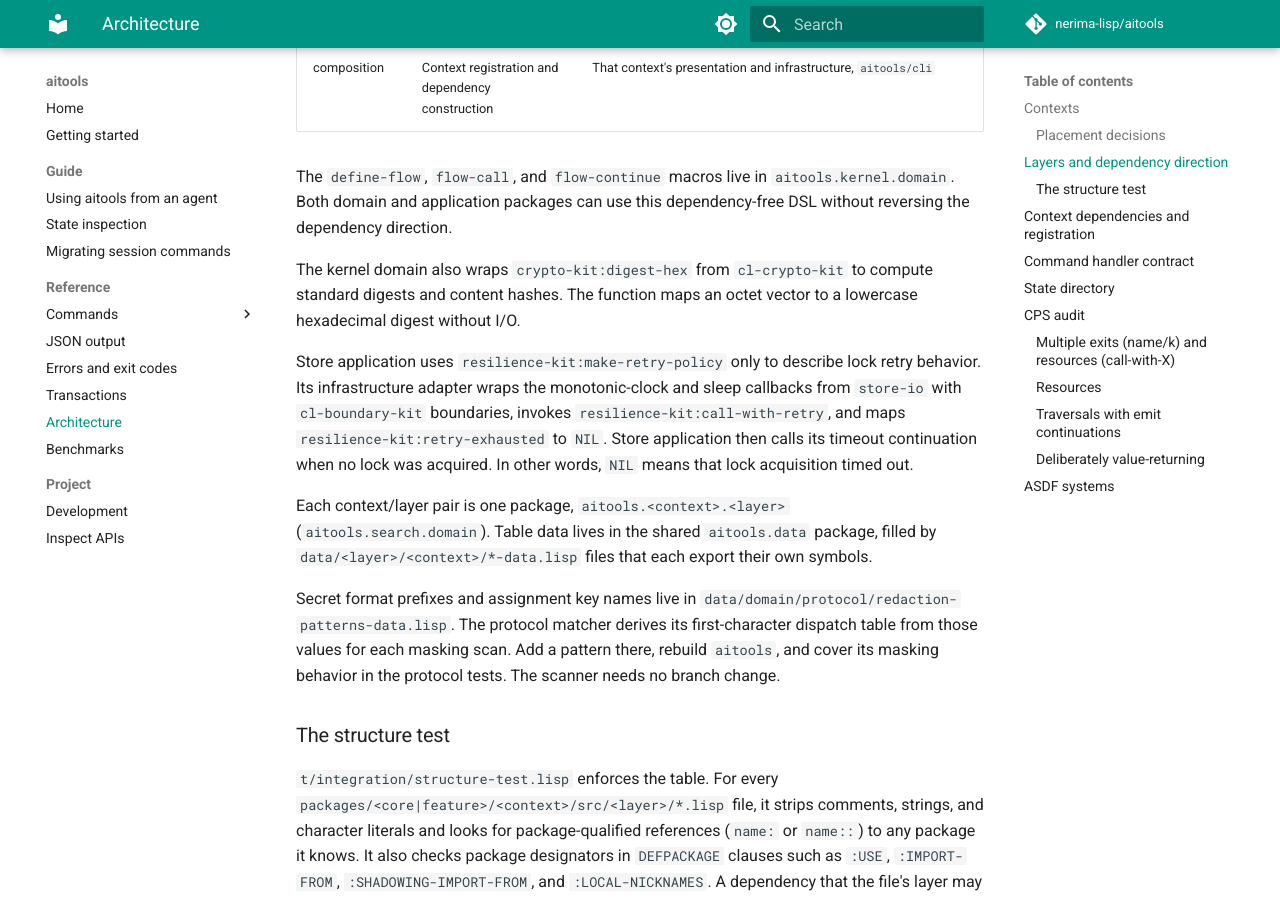
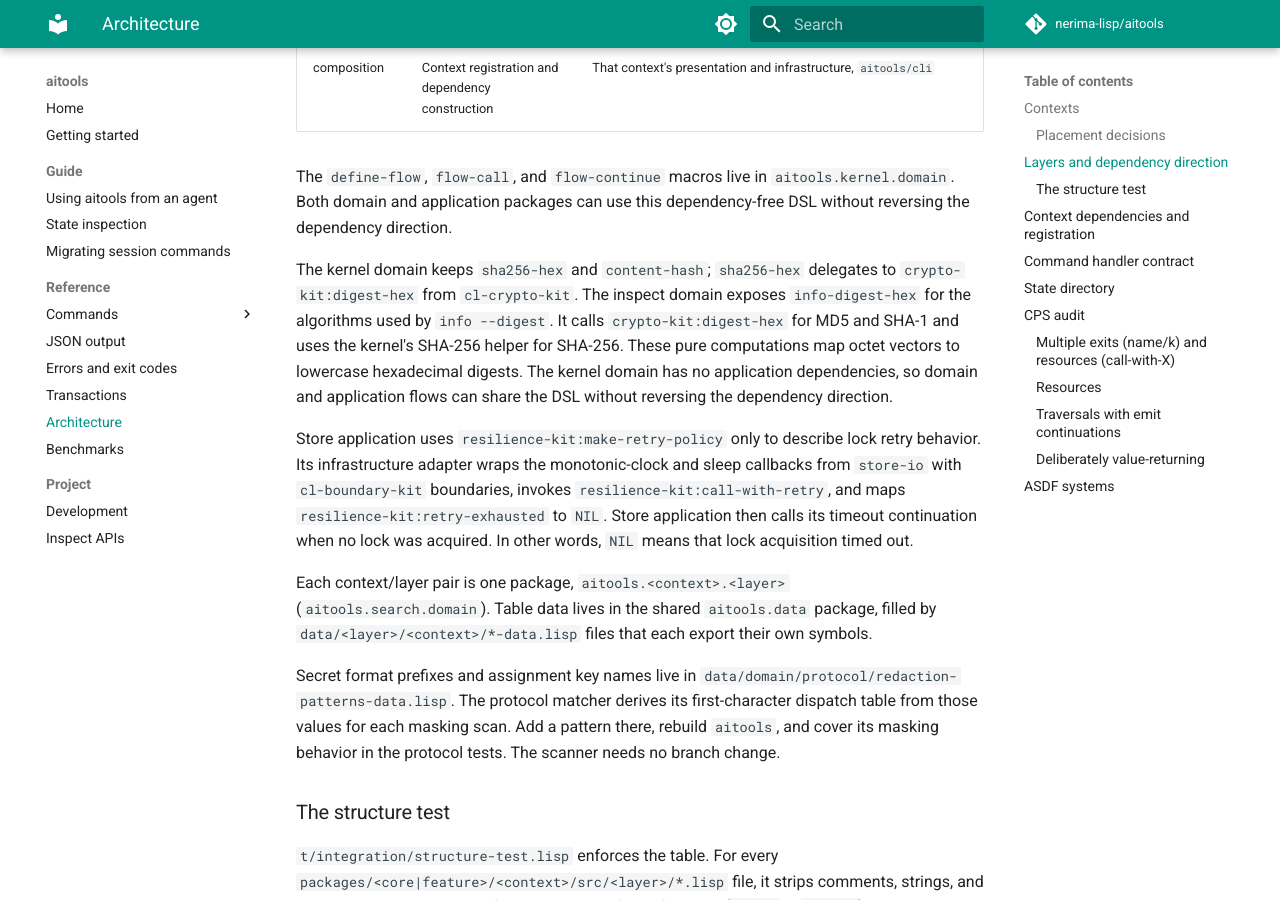
Before and after one commit to nerima-lisp/aitools, an MkDocs documentation site: the page built from docs/src/reference/architecture.md, in a window 1280 px wide and 900 px high, scrolled down 3075 px. Built offline with MkDocs 1.6.1 and Material for MkDocs 9.7.7, drawn with Linux system fonts in a browser that asks for light colours; comment, search, counter and statistics services are not loaded; some of the changed text lies outside the part shown.

Commit message:
refactor(inspect): respect digest layer boundary

```diff
--- a/docs/src/reference/architecture.md
+++ b/docs/src/reference/architecture.md
@@ -79,9 +79,14 @@ The `define-flow`, `flow-call`, and `flow-continue` macros live in
 `aitools.kernel.domain`. Both domain and application packages can use this
 dependency-free DSL without reversing the dependency direction.
 
-The kernel domain also wraps `crypto-kit:digest-hex` from `cl-crypto-kit` to
-compute standard digests and content hashes. The function maps an octet vector
-to a lowercase hexadecimal digest without I/O.
+The kernel domain keeps `sha256-hex` and `content-hash`; `sha256-hex` delegates
+to `crypto-kit:digest-hex` from `cl-crypto-kit`. The inspect domain exposes
+`info-digest-hex` for the algorithms used by `info --digest`. It calls
+`crypto-kit:digest-hex` for MD5 and SHA-1 and uses the kernel's SHA-256 helper
+for SHA-256. These pure computations map octet vectors to lowercase
+hexadecimal digests. The kernel domain has no application dependencies, so
+domain and application flows can share the DSL without reversing the dependency
+direction.
 
 Store application uses `resilience-kit:make-retry-policy` only to describe
 lock retry behavior. Its infrastructure adapter wraps the monotonic-clock and
@@ -305,7 +310,8 @@ allocation does not grow with the number of non-matching lines. See
 
 | Computation | Function | File |
 |---|---|---|
-| Content hash and digests | `content-hash`, `sha256-hex`, `sha1-hex`, `md5-hex` | `packages/core/kernel/src/domain/digest-kit.lisp` |
+| Content hash and SHA-256 digest | `content-hash`, `sha256-hex` | `packages/core/kernel/src/domain/digest-kit.lisp` |
+| Inspection digests | `info-digest-hex` | `packages/feature/inspect/src/domain/file-facts.lisp` |
 | Token estimate | `approx-token-count` | `packages/core/kernel/src/domain/token-estimate.lisp` |
 | Masking one string | `redact-secrets` | `packages/core/protocol/src/domain/redaction.lisp` |
 | Diff generation (LCS) | `generate-diff-hunks`, `generate-unified-diff` | `packages/core/kernel/src/domain/unified-diff.lisp` |
```
Also changed, not shown: CONTRACT-CHANGES.md (+8 -7 lines), 4 other files.
